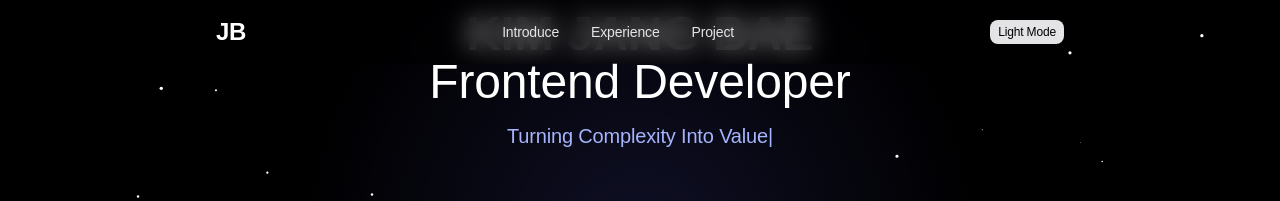
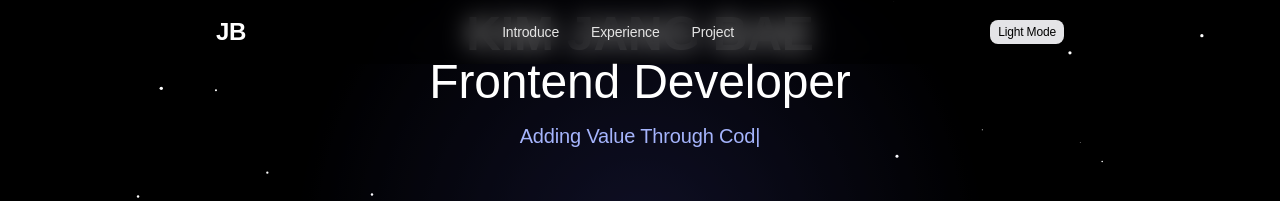
Before and after one commit to JangBai/JangBai.github.io, a React (Vite) app: page / in a window 1280 px wide. Shown: the top 201 px of the page. Built offline with nearby package versions, Linux system fonts and the light colour scheme; a web font is replaced by a local one.

Commit message:
fix: 메인 문구 수정

```diff
--- a/src/pages/home/Introduce.tsx
+++ b/src/pages/home/Introduce.tsx
@@ -13,7 +13,7 @@ export default function Introduce() {
         <div className="flex flex-col items-center justify-center gap-4 px-4 text-center text-[var(--color-accent-strong)] dark:text-[var(--color-accent-soft)] sm:text-lg lg:text-xl">
           <TypeAnimation
             sequence={[
-              "Turning Complexity Into Value",
+              "Adding Value Through Code", // "코드에 가치를 더하다"
               3000, // 다 쓰고 대기
               "", // 지우기
               1500, // 지운 후 대기
```
